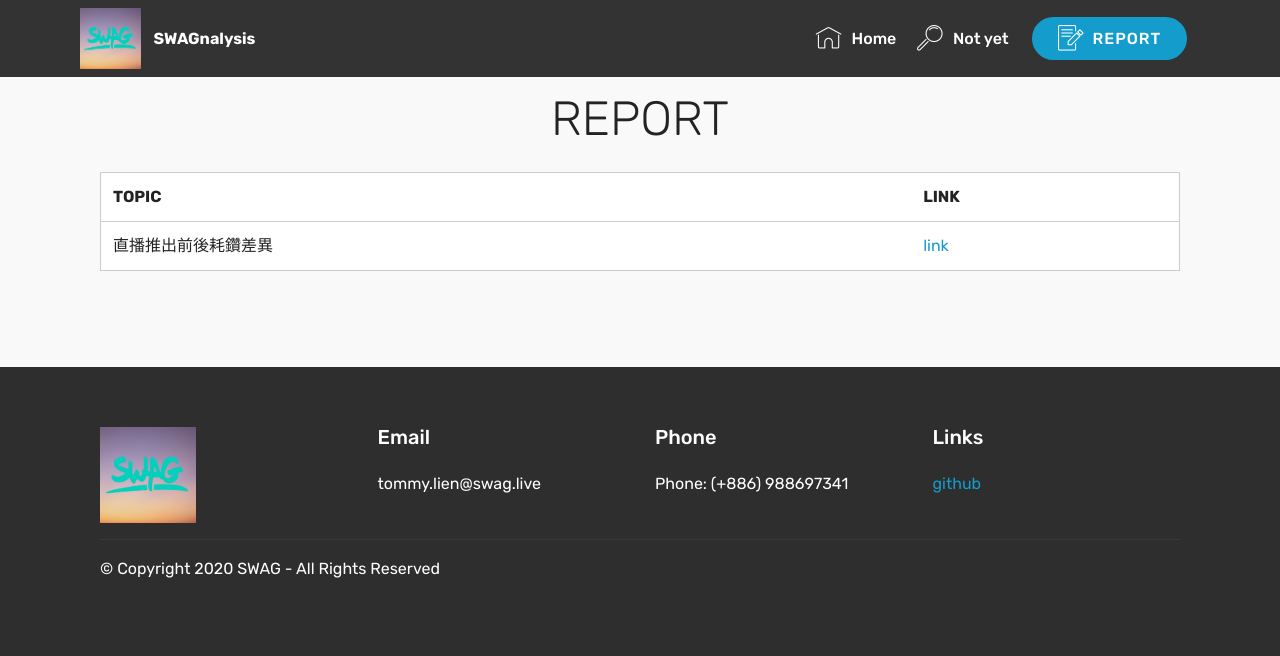
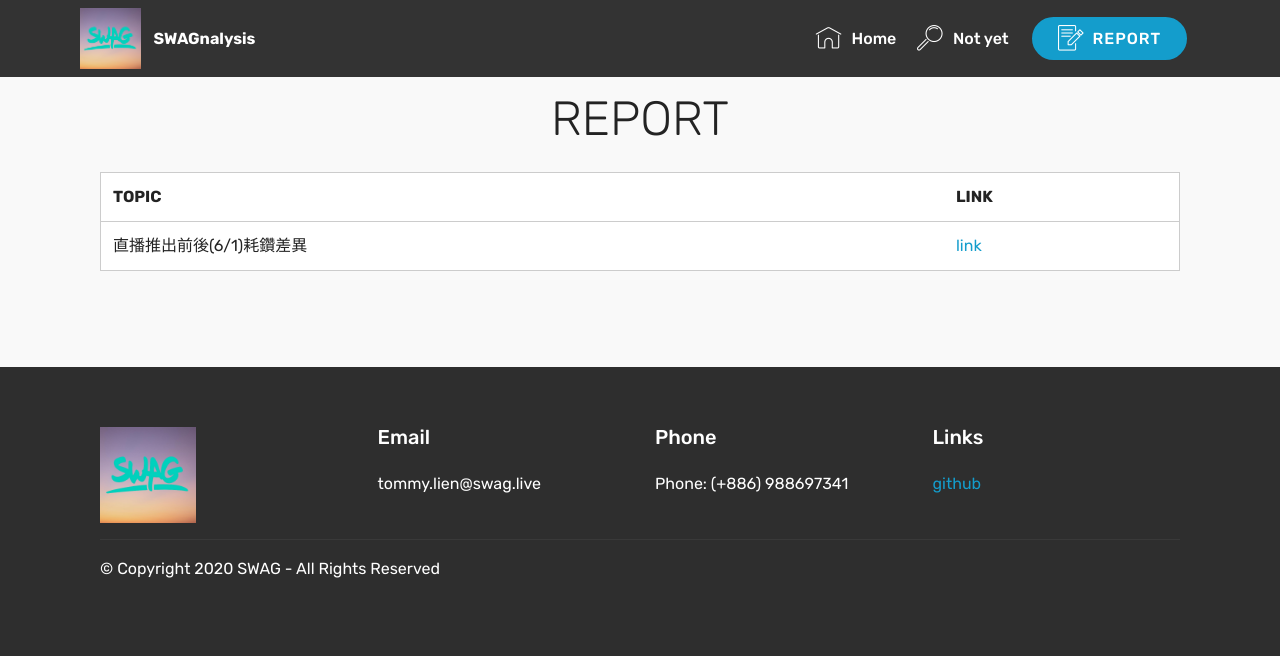
Before and after one commit to qwnim2/Automatic-Data-processor-FlaskApp-with-uWSGI-and-Nginx, a Flask app: page /report in a window 1280 px wide. Shown: the top 656 px of the page. Run offline with Flask 2, Linux system fonts and the light colour scheme; some libraries are stand-ins or nearby versions; some web fonts are replaced.

Commit message:
flask app

```diff
--- a/templates/report.html
+++ b/templates/report.html
@@ -51,7 +51,7 @@
 
 
 
-                <td class="body-item mbr-fonts-style display-7">直播推出前後耗鑽差異</td><td class="body-item mbr-fonts-style display-7"><a href="./stream_diamond_diff">link</a></td></tr><tr>
+                <td class="body-item mbr-fonts-style display-7">直播推出前後(6/1)耗鑽差異</td><td class="body-item mbr-fonts-style display-7"><a href="./stream_diamond_diff">link</a></td></tr><tr>
 
 
 
```
